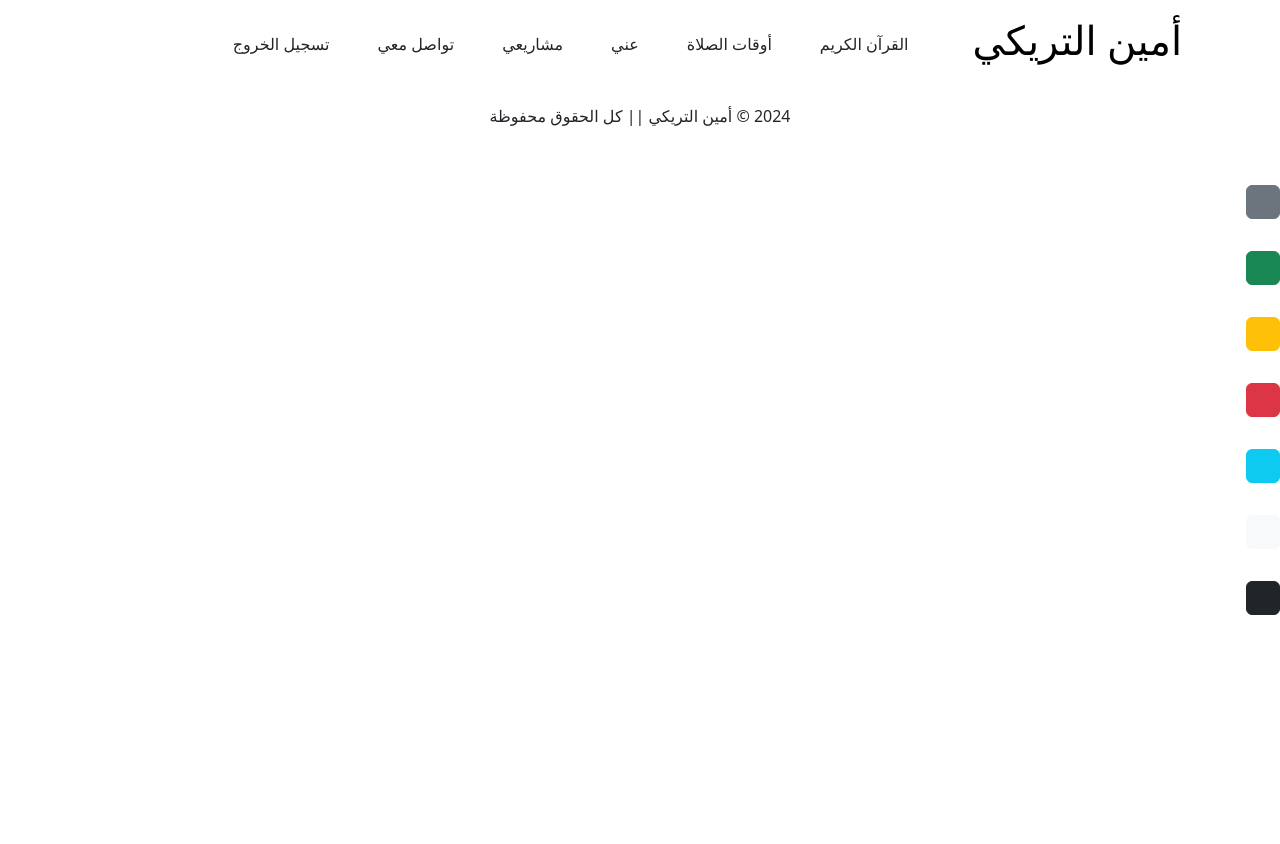
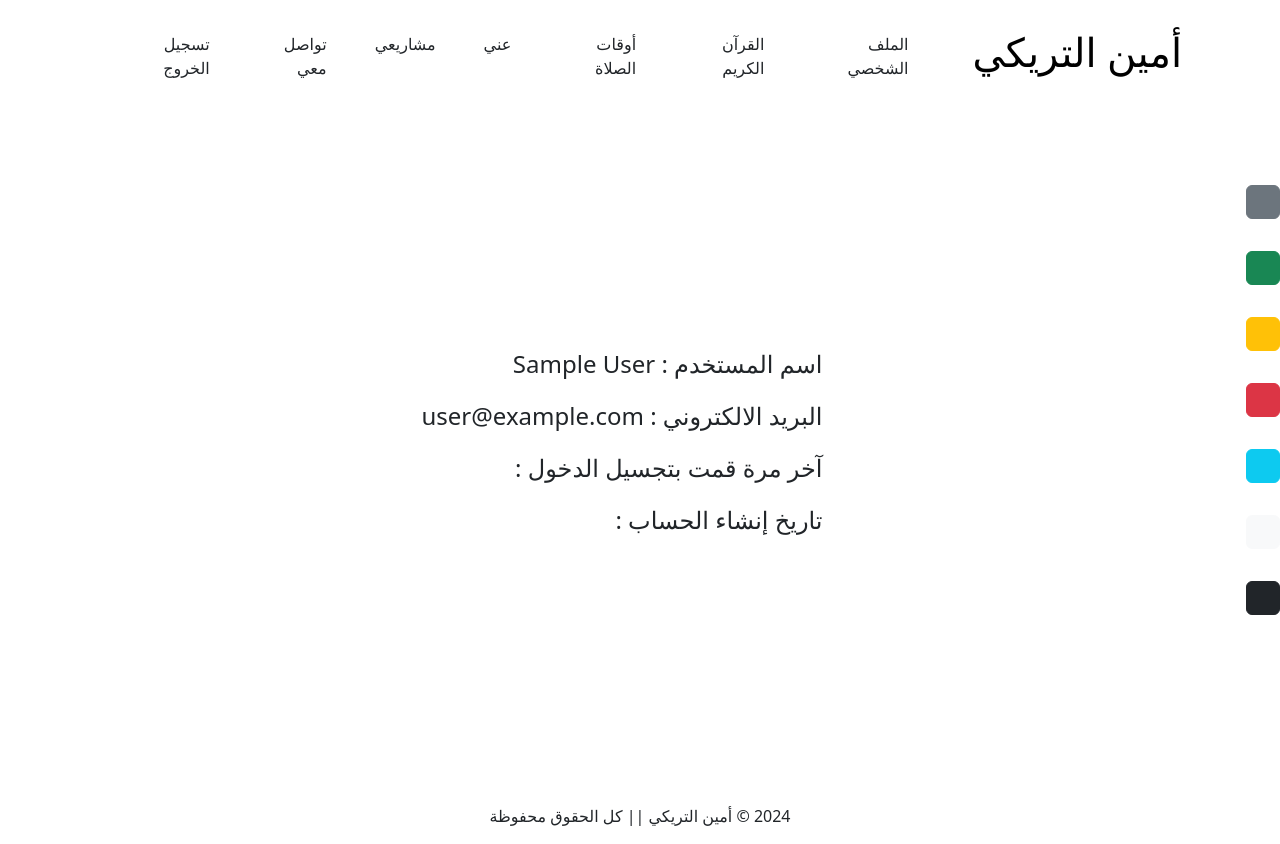
Before and after one commit to Amine-Triki/sign-in-account, a React (Vite) app: page /Profile in a window 1280 px wide. Before the commit the page ends 800 px from the top, so only its background shows below. Built offline with nearby package versions, Linux system fonts and the light colour scheme; no server answers; sample sign-in values are in the browser's storage.

Commit message:
adding profile

```diff
--- a/package.json
+++ b/package.json
@@ -22,6 +22,7 @@
     "react-firebase-hooks": "^5.1.1",
     "react-helmet-async": "^2.0.4",
     "react-icons": "^5.0.1",
+    "react-moment": "^1.1.3",
     "react-player": "^2.14.1",
     "react-router-dom": "^6.21.2",
     "vite-plugin-pwa": "^0.17.5"
--- a/src/App.jsx
+++ b/src/App.jsx
@@ -6,7 +6,7 @@ import 'bootstrap/dist/css/bootstrap.min.css'
 import 'bootstrap/dist/js/bootstrap.bundle'
 
 import { Header , Footer  , Colors} from './components/index'
-import { Quran , PrayerTimes , About , Projects , Contact , SignIn , SignUp} from './pages/index'
+import { Quran , PrayerTimes , About , Projects , Contact , SignIn , SignUp , Profile} from './pages/index'
 
 function App() {
   const [pageColor, setPageColor] =  useState(localStorage.getItem('pageColor') || '');
@@ -35,6 +35,7 @@ function App() {
           <Route path='/projects' element ={<Projects/>} />
           <Route path='/sign-in' element ={<SignIn/>} />
           <Route path='/sign-up' element ={<SignUp/>} />
+          <Route path='/Profile' element ={<Profile/>} />
 
         </Routes>
         </div>
--- a/src/components/Header/Header.jsx
+++ b/src/components/Header/Header.jsx
@@ -69,6 +69,9 @@ const Header = ({ pageColor }) => {
             <div className="collapse navbar-collapse" id="main">
               <ul className="navbar-nav ms-auto mb-2 mb-lg-0 ps-3">
                 <li className="nav-item ">
+                  <Link  to="/Profile" className="nav-link   p-3 p-lg-4">الملف الشخصي</Link>
+                </li>
+                <li className="nav-item ">
                   <Link  to="/" className="nav-link   p-3 p-lg-4">القرآن الكريم</Link>
                 </li>
                 <li className="nav-item ">
--- /dev/null
+++ b/src/pages/Profile/Profile.css
@@ -0,0 +1,7 @@
+.alg{
+    width: fit-content;
+    margin: auto;
+}
+.profile{
+    font-size: x-large;
+}
--- /dev/null
+++ b/src/pages/Profile/Profile.jsx
@@ -0,0 +1,68 @@
+import "./Profile.css";
+import { useEffect } from "react";
+
+import { Helmet } from "react-helmet-async";
+
+import { useAuthState } from "react-firebase-hooks/auth";
+import { auth } from "../../firebase/config";
+import { useNavigate } from "react-router-dom";
+
+// import Moment from "react-moment";
+
+const Profile = () => {
+  const [user, loading, error] = useAuthState(auth);
+  const navigate = useNavigate();
+
+  useEffect(() => {
+    if (!user && !loading) {
+      navigate("/");
+    }
+  });
+
+  if (loading) {
+    return (
+      <div>
+        <p className=" profilecontainer sign d-flex  flex-column justify-content-center align-items-center flex-wrap">
+
+          في طور التحميل
+        </p>
+      </div>
+    );
+  }
+  if (error) {
+    return (
+      <div>
+        <p className=" profilecontainer sign d-flex  flex-column justify-content-center align-items-center flex-wrap">
+          خطأ في التحميل {error}
+        </p>
+      </div>
+    );
+  }
+
+  if (user) {
+    return (
+      <main>
+        <Helmet>
+          <title>الملف الشخصي</title>
+          <link
+            rel="icon"
+            type="image/png"
+            href="../../assets/logo.webp"
+          ></link>
+        </Helmet>
+        <div className="alg container sign  pe-5 d-flex  flex-column justify-content-center align-items-start flex-wrap">
+          <p className="profile">اسم المستخدم : {user.displayName} </p>
+          <p className="profile">البريد الالكتروني : {user.email} </p>
+          <p className="profile">
+            آخر مرة قمت بتجسيل الدخول : {user.metadata.lastSignInTime}
+          </p>
+          <p className="profile">
+            تاريخ إنشاء الحساب : {user.metadata.creationTime}
+          </p>
+        </div>
+      </main>
+    );
+  }
+};
+
+export default Profile;
--- a/src/pages/SignUp/SignUp.jsx
+++ b/src/pages/SignUp/SignUp.jsx
@@ -1,82 +1,102 @@
-import './SignUp.css'
-import { Helmet } from 'react-helmet-async';
-import Button from 'react-bootstrap/Button';
-import Form from 'react-bootstrap/Form';
-import { useState } from 'react'
+import "./SignUp.css";
+import { Helmet } from "react-helmet-async";
+import Button from "react-bootstrap/Button";
+import Form from "react-bootstrap/Form";
+import { useState } from "react";
 
-import { auth } from '../../firebase/config'
-import {  createUserWithEmailAndPassword } from "firebase/auth";
+import { auth } from "../../firebase/config";
+import { createUserWithEmailAndPassword, updateProfile } from "firebase/auth";
 
 import { useNavigate } from "react-router-dom";
 const SignUp = () => {
-
-const [name , setName] =useState("")
-const [email , setEmail] =useState("")
-const [password , setPassword] =useState("")
+  const [name, setName] = useState("");
+  const [email, setEmail] = useState("");
+  const [password, setPassword] = useState("");
 
   const navigate = useNavigate();
-
-
-
 
   return (
     <main>
       <Helmet>
-        <title> سجل  </title>
-        <link rel="icon"  type="image/png" href="../../assets/logo.webp"></link>
+        <title> سجل </title>
+        <link rel="icon" type="image/png" href="../../assets/logo.webp"></link>
       </Helmet>
-      <div className='container sign d-flex  flex-column justify-content-center align-items-center flex-wrap'>
+      <div className="container sign d-flex  flex-column justify-content-center align-items-center flex-wrap">
         <p>لانشاء حساب الرجاء قم بملئ الابيانات التالية : </p>
         <div>
           <Form className=" container d-flex align-items-center justify-content-center flex-column ">
             <Form.Group className="mb-3" controlId="formBasictext">
               <Form.Label> الاسم</Form.Label>
-                <Form.Control type="text" required placeholder="الاسم "onChange={(e) => {
-                  setName(e.target.value)
-                }}/>
+              <Form.Control
+                type="text"
+                required
+                placeholder="الاسم "
+                onChange={(e) => {
+                  setName(e.target.value);
+                }}
+              />
             </Form.Group>
             <Form.Group className="mb-3" controlId="formBasicEmail">
               <Form.Label>البريد الالكتروني</Form.Label>
-                <Form.Control type="email" required placeholder="البريد الالكتروني" onChange={(e) => {
-                  setEmail(e.target.value)
-                }}/>
+              <Form.Control
+                type="email"
+                required
+                placeholder="البريد الالكتروني"
+                onChange={(e) => {
+                  setEmail(e.target.value);
+                }}
+              />
             </Form.Group>
             <Form.Group className="mb-3" controlId="formBasicPassword">
               <Form.Label>كلمة السر</Form.Label>
-                <Form.Control type="password" required placeholder="كلمة السر" onChange={(e) => {
-                  setPassword(e.target.value)
-                }}/>
+              <Form.Control
+                type="password"
+                required
+                placeholder="كلمة السر"
+                onChange={(e) => {
+                  setPassword(e.target.value);
+                }}
+              />
             </Form.Group>
-              <Button onClick={(e) => {
-
-
+            <Button
+              onClick={(e) => {
                 e.preventDefault();
-
-
 
                 createUserWithEmailAndPassword(auth, email, password)
                   .then((userCredential) => {
                     // Signed up
                     const user = userCredential.user;
                     // ...
+                    updateProfile(auth.currentUser, {
+                      displayName: name,
+                    })
+                      .then(() => {
+                        // Profile updated!
+                        // ...
+
                         navigate("/");
+                      })
+                      .catch((error) => {
+                        // An error occurred
+                        // ...
+                      });
                   })
                   .catch((error) => {
                     const errorCode = error.code;
                     const errorMessage = error.message;
                     // ..
                   });
-
-              }} variant="primary mt-3" type="submit">
+              }}
+              variant="primary mt-3"
+              type="submit"
+            >
               ارسل
             </Button>
           </Form>
         </div>
       </div>
+    </main>
+  );
+};
 
-
-      </main>
-  )
-}
-
-export default SignUp
+export default SignUp;
--- a/src/pages/index.js
+++ b/src/pages/index.js
@@ -5,3 +5,4 @@ export {default as Contact} from './Contact/Contact'
 export {default as Projects} from './Projects/Projects'
 export {default as SignIn} from './SignIn/SignIn'
 export {default as SignUp} from './SignUp/SignUp'
+export {default as Profile} from './Profile/Profile'
```
Also changed, not shown: src/pages/SignIn/SignIn.jsx (+0 -8 lines), 1 other file (tests, documents, lock files or other folders). Lines whose indentation alone changed are shown as unchanged.
